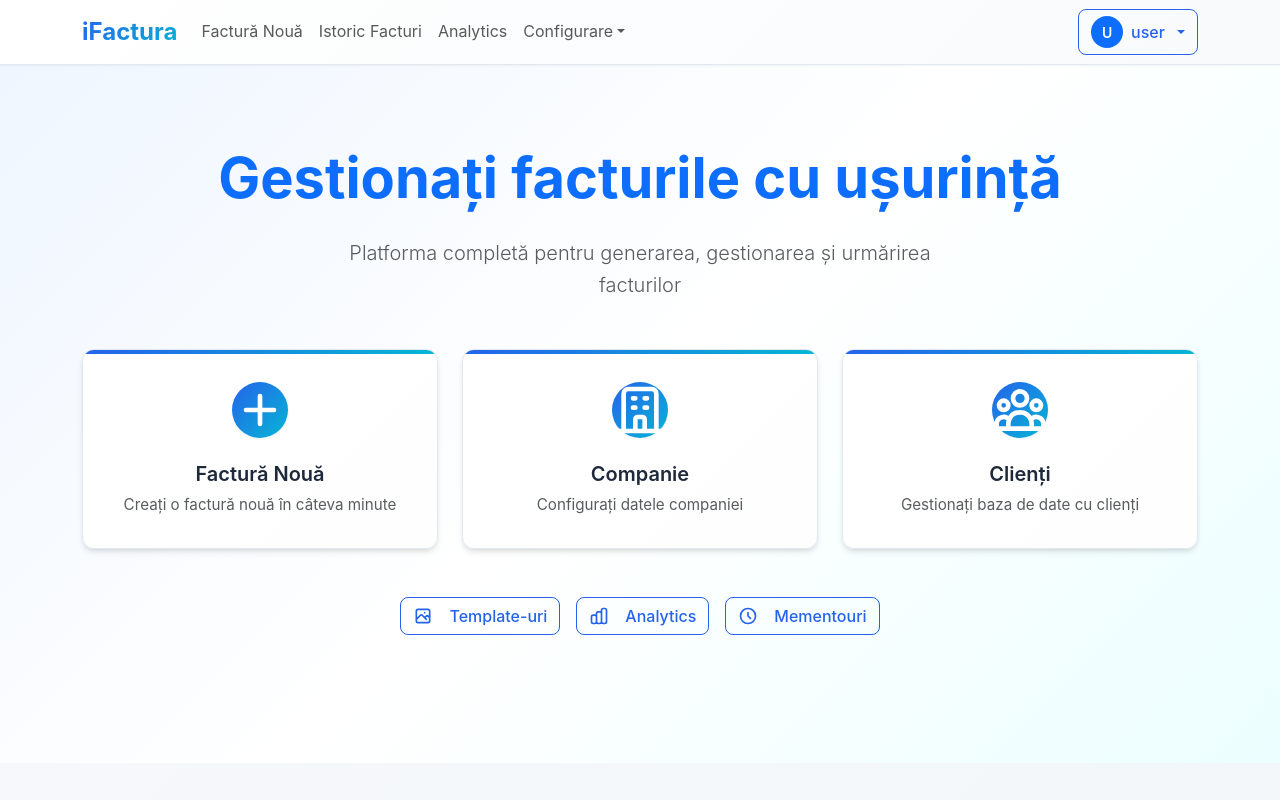
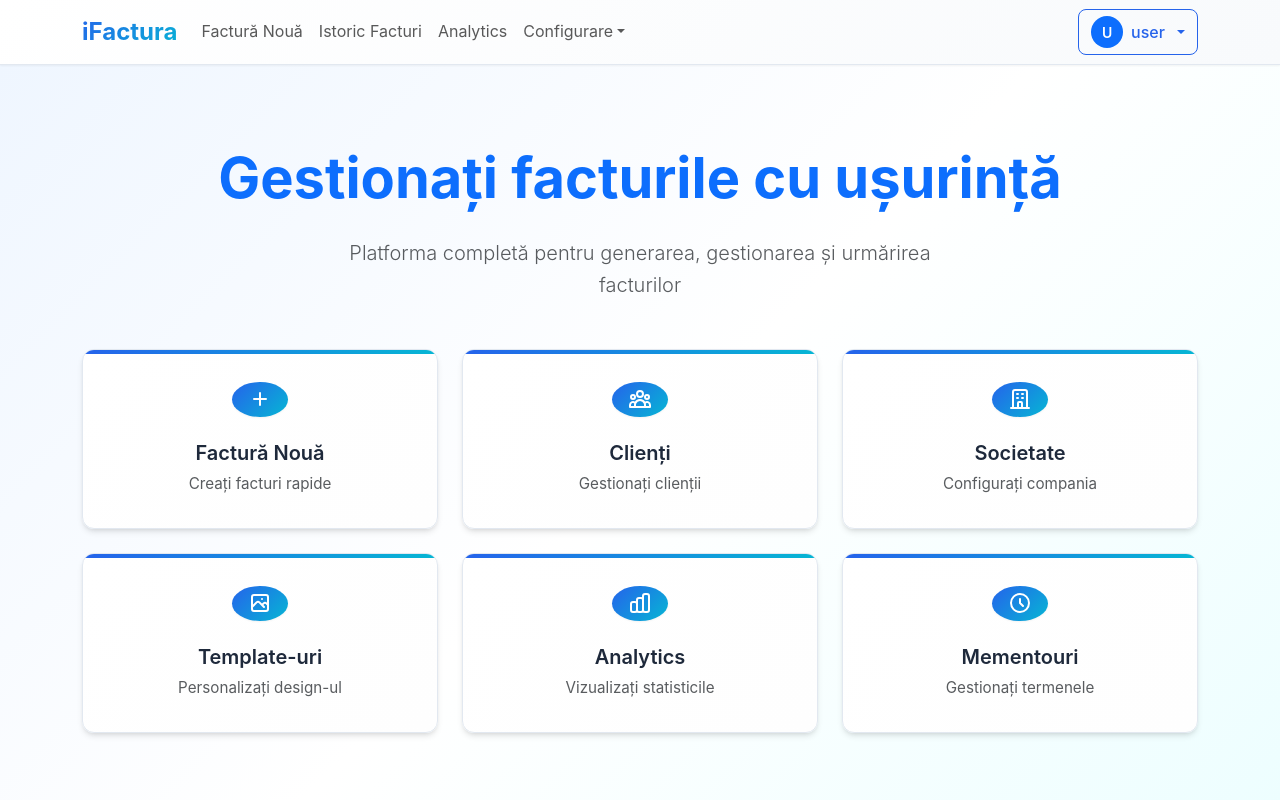
Before and after one commit to strumfitech/Invoice, a React (Vite) app: page / in a window 1280 px wide. Shown: the top 800 px of the page. Built offline with nearby package versions, Linux system fonts and the light colour scheme; no server answers; the database is empty; sample sign-in values are in the browser's storage.

Commit message:
feat: update dashboard layout and styles for improved user experience

```diff
--- a/src/components/Home.jsx
+++ b/src/components/Home.jsx
@@ -57,65 +57,79 @@ export default function Home(){
             </p>
           </div>
 
-          {/* Quick Actions */}
+          {/* All Actions - 6 Cards in 2x3 Grid */}
           <div className="row g-4 mb-5">
-            <div className="col-md-4">
+            {/* Row 1 */}
+            <div className="col-lg-4 col-md-4 col-4">
               <Link to="/new" className="dashboard-card text-decoration-none">
                 <div className="dashboard-card-icon">
-                  <svg className="w-8 h-8" fill="none" stroke="currentColor" viewBox="0 0 24 24">
+                  <svg width="24" height="24" fill="none" stroke="currentColor" viewBox="0 0 24 24">
                     <path strokeLinecap="round" strokeLinejoin="round" strokeWidth={2} d="M12 6v6m0 0v6m0-6h6m-6 0H6" />
                   </svg>
                 </div>
                 <h3 className="h5 fw-semibold mb-2">Factură Nouă</h3>
-                <p className="text-muted small">Creați o factură nouă în câteva minute</p>
+                <p className="text-muted small">Creați facturi rapide</p>
               </Link>
             </div>
 
-            <div className="col-md-4">
-              <Link to="/companies" className="dashboard-card text-decoration-none">
-                <div className="dashboard-card-icon">
-                  <svg className="w-8 h-8" fill="none" stroke="currentColor" viewBox="0 0 24 24">
-                    <path strokeLinecap="round" strokeLinejoin="round" strokeWidth={2} d="M19 21V5a2 2 0 00-2-2H7a2 2 0 00-2 2v16m14 0h2m-2 0h-5m-9 0H3m2 0h5M9 7h1m-1 4h1m4-4h1m-1 4h1m-5 10v-5a1 1 0 011-1h2a1 1 0 011 1v5m-4 0h4" />
-                  </svg>
-                </div>
-                <h3 className="h5 fw-semibold mb-2">Companie</h3>
-                <p className="text-muted small">Configurați datele companiei</p>
-              </Link>
-            </div>
-
-            <div className="col-md-4">
+            <div className="col-lg-4 col-md-4 col-4">
               <Link to="/clients" className="dashboard-card text-decoration-none">
                 <div className="dashboard-card-icon">
-                  <svg className="w-8 h-8" fill="none" stroke="currentColor" viewBox="0 0 24 24">
+                  <svg width="24" height="24" fill="none" stroke="currentColor" viewBox="0 0 24 24">
                     <path strokeLinecap="round" strokeLinejoin="round" strokeWidth={2} d="M17 20h5v-2a3 3 0 00-5.356-1.857M17 20H7m10 0v-2c0-.656-.126-1.283-.356-1.857M7 20H2v-2a3 3 0 015.356-1.857M7 20v-2c0-.656.126-1.283.356-1.857m0 0a5.002 5.002 0 019.288 0M15 7a3 3 0 11-6 0 3 3 0 016 0zm6 3a2 2 0 11-4 0 2 2 0 014 0zM7 10a2 2 0 11-4 0 2 2 0 014 0z" />
                   </svg>
                 </div>
                 <h3 className="h5 fw-semibold mb-2">Clienți</h3>
-                <p className="text-muted small">Gestionați baza de date cu clienți</p>
+                <p className="text-muted small">Gestionați clienții</p>
               </Link>
             </div>
+
+            <div className="col-lg-4 col-md-4 col-4">
+              <Link to="/companies" className="dashboard-card text-decoration-none">
+                <div className="dashboard-card-icon">
+                  <svg width="24" height="24" fill="none" stroke="currentColor" viewBox="0 0 24 24">
+                    <path strokeLinecap="round" strokeLinejoin="round" strokeWidth={2} d="M19 21V5a2 2 0 00-2-2H7a2 2 0 00-2 2v16m14 0h2m-2 0h-5m-9 0H3m2 0h5M9 7h1m-1 4h1m4-4h1m-1 4h1m-5 10v-5a1 1 0 011-1h2a1 1 0 011 1v5m-4 0h4" />
+                  </svg>
+                </div>
+                <h3 className="h5 fw-semibold mb-2">Societate</h3>
+                <p className="text-muted small">Configurați compania</p>
+              </Link>
             </div>
 
-          {/* Secondary Actions */}
-          <div className="text-center mb-5">
-            <div className="d-flex flex-wrap justify-content-center gap-3">
-              <Link to="/templates" className="btn btn-outline-primary">
-                <svg className="me-2" width="20" height="20" fill="none" stroke="currentColor" viewBox="0 0 24 24">
+            {/* Row 2 */}
+            <div className="col-lg-4 col-md-4 col-4">
+              <Link to="/templates" className="dashboard-card text-decoration-none">
+                <div className="dashboard-card-icon">
+                  <svg width="24" height="24" fill="none" stroke="currentColor" viewBox="0 0 24 24">
                     <path strokeLinecap="round" strokeLinejoin="round" strokeWidth={2} d="M4 16l4.586-4.586a2 2 0 012.828 0L16 16m-2-2l1.586-1.586a2 2 0 012.828 0L20 14m-6-6h.01M6 20h12a2 2 0 002-2V6a2 2 0 00-2-2H6a2 2 0 00-2 2v12a2 2 0 002 2z" />
                   </svg>
-                Template-uri
+                </div>
+                <h3 className="h5 fw-semibold mb-2">Template-uri</h3>
+                <p className="text-muted small">Personalizați design-ul</p>
               </Link>
-              <Link to="/analytics" className="btn btn-outline-primary">
-                <svg className="me-2" width="20" height="20" fill="none" stroke="currentColor" viewBox="0 0 24 24">
+            </div>
+
+            <div className="col-lg-4 col-md-4 col-4">
+              <Link to="/analytics" className="dashboard-card text-decoration-none">
+                <div className="dashboard-card-icon">
+                  <svg width="24" height="24" fill="none" stroke="currentColor" viewBox="0 0 24 24">
                     <path strokeLinecap="round" strokeLinejoin="round" strokeWidth={2} d="M9 19v-6a2 2 0 00-2-2H5a2 2 0 00-2 2v6a2 2 0 002 2h2a2 2 0 002-2zm0 0V9a2 2 0 012-2h2a2 2 0 012 2v10m-6 0a2 2 0 002 2h2a2 2 0 002-2m0 0V5a2 2 0 012-2h2a2 2 0 012 2v14a2 2 0 01-2 2h-2a2 2 0 01-2-2z" />
                   </svg>
-                Analytics
+                </div>
+                <h3 className="h5 fw-semibold mb-2">Analytics</h3>
+                <p className="text-muted small">Vizualizați statisticile</p>
               </Link>
-              <Link to="/reminders" className="btn btn-outline-primary">
-                <svg className="me-2" width="20" height="20" fill="none" stroke="currentColor" viewBox="0 0 24 24">
+            </div>
+
+            <div className="col-lg-4 col-md-4 col-4">
+              <Link to="/reminders" className="dashboard-card text-decoration-none">
+                <div className="dashboard-card-icon">
+                  <svg width="24" height="24" fill="none" stroke="currentColor" viewBox="0 0 24 24">
                     <path strokeLinecap="round" strokeLinejoin="round" strokeWidth={2} d="M12 8v4l3 3m6-3a9 9 0 11-18 0 9 9 0 0118 0z" />
                   </svg>
-                Mementouri
+                </div>
+                <h3 className="h5 fw-semibold mb-2">Mementouri</h3>
+                <p className="text-muted small">Gestionați termenele</p>
               </Link>
             </div>
           </div>
--- a/src/styles/styles.css
+++ b/src/styles/styles.css
@@ -81,7 +81,7 @@ h6 { font-size: 1rem; }
 .btn-secondary {
   background: var(--surface-color);
   color: var(--text-primary);
-  border: 1px solid var(--border-color);
+  order: 1px solid var(--border-color);
   box-shadow: var(--shadow-sm);
 }
 
@@ -186,6 +186,11 @@ h6 { font-size: 1rem; }
   box-shadow: var(--shadow-md);
   width: 100%;
   display: block;
+  height: 180px;
+  display: flex;
+  flex-direction: column;
+  justify-content: center;
+  align-items: center;
 }
 
 .dashboard-card::before {
@@ -235,6 +240,48 @@ h6 { font-size: 1rem; }
   line-height: 1.5;
 }
 
+/* Secondary Action Cards */
+.secondary-action-card {
+  background: var(--surface-color);
+  border-radius: var(--border-radius);
+  padding: 1rem;
+  text-align: center;
+  transition: var(--transition);
+  border: 1px solid var(--border-color);
+  box-shadow: var(--shadow-sm);
+  display: block;
+  height: 100%;
+  min-height: 80px;
+}
+
+.secondary-action-card:hover {
+  transform: translateY(-2px);
+  box-shadow: var(--shadow-md);
+  border-color: var(--primary-color);
+  text-decoration: none;
+}
+
+.secondary-card-icon {
+  width: 2rem;
+  height: 2rem;
+  margin: 0 auto 0.5rem;
+  background: linear-gradient(135deg, var(--primary-color), var(--accent-color));
+  border-radius: 50%;
+  display: flex;
+  align-items: center;
+  justify-content: center;
+  color: white;
+  font-size: 1rem;
+}
+
+.secondary-card-text {
+  font-size: 0.85rem;
+  font-weight: 500;
+  color: var(--text-primary);
+  display: block;
+  margin-top: 0.25rem;
+}
+
 /* Invoice Preview */
 .invoice-content {
   background: var(--surface-color);
@@ -282,6 +329,29 @@ h6 { font-size: 1rem; }
   h1 { font-size: 1.875rem; }
   h2 { font-size: 1.5rem; }
   h3 { font-size: 1.25rem; }
+}
+
+@media (max-width: 500px) {
+  .dashboard-card {
+    padding: 1rem;
+    margin-bottom: 0.5rem;
+  }
+
+  .dashboard-card-icon {
+    width: 2.5rem;
+    height: 2.5rem;
+    font-size: 1.25rem;
+  }
+
+  .dashboard-card h3 {
+    font-size: 1rem;
+    margin-bottom: 0.5rem;
+  }
+
+  .dashboard-card p {
+    font-size: 0.75rem;
+    line-height: 1.3;
+  }
 }
 
 @media (max-width: 500px) {
```
Lines whose indentation alone changed are shown as unchanged.
